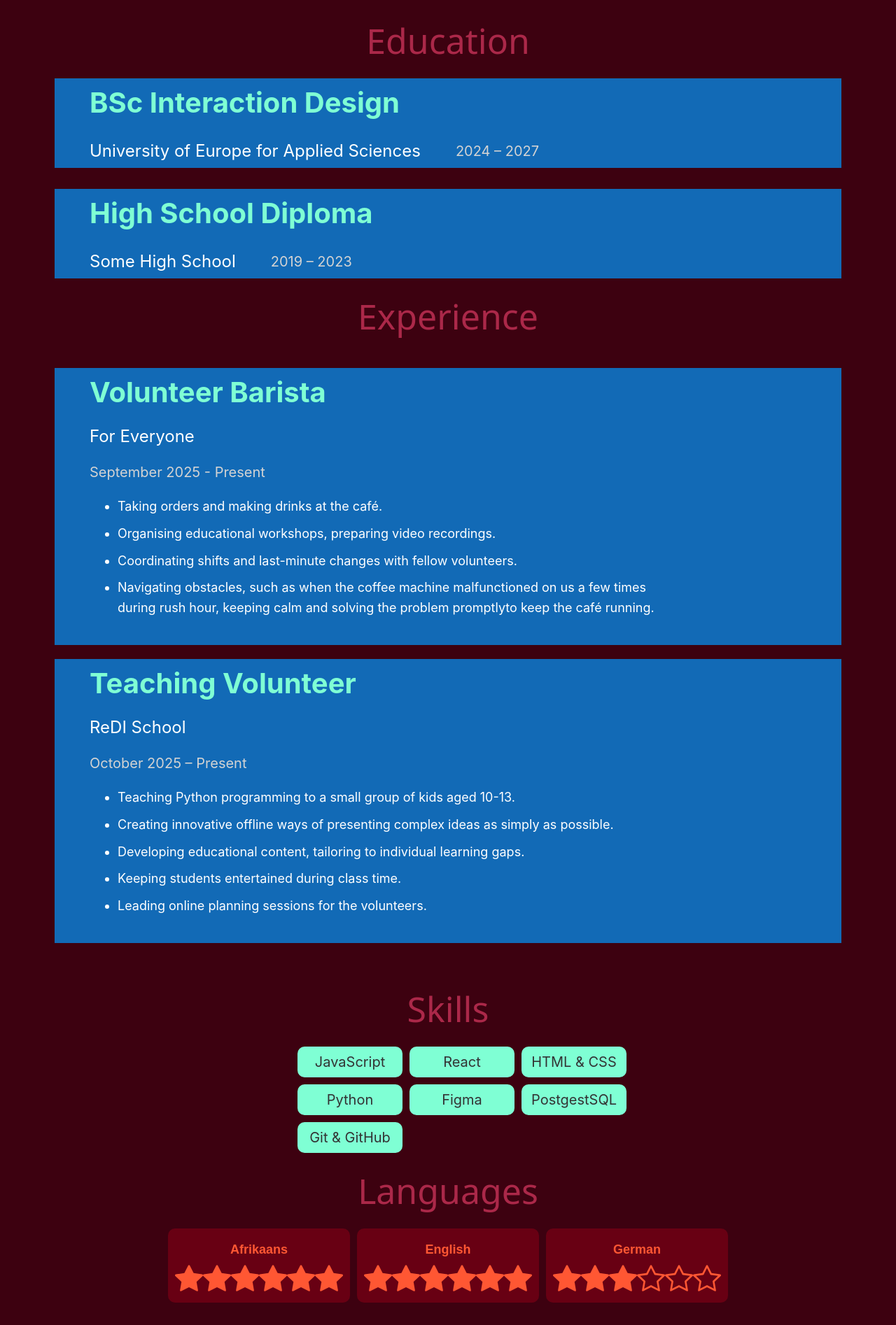
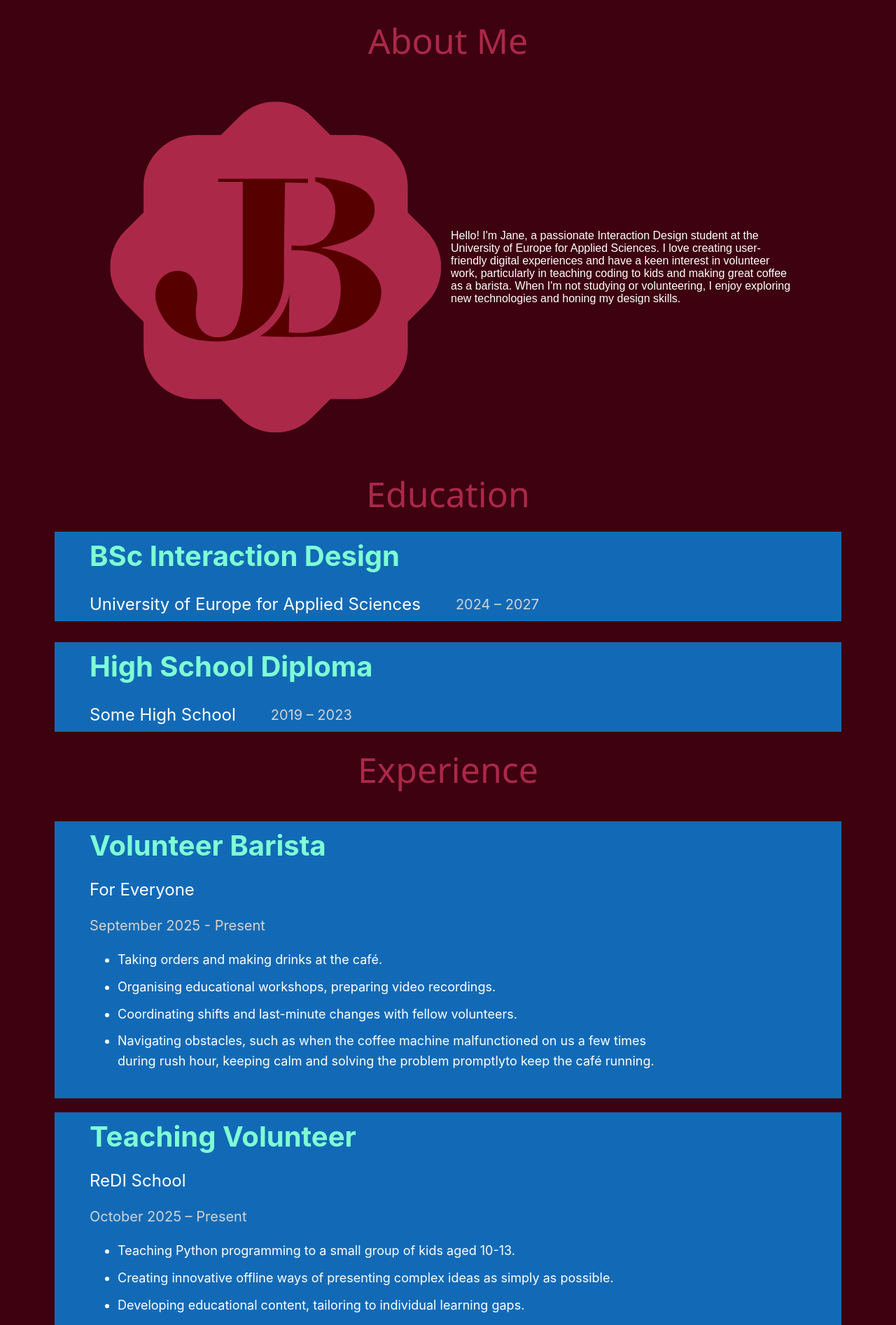
Before and after one commit to jane2800/janebooysen-webapp, a React (Create React App) app: page / in a window 1280 px wide. Shown: the part 104-1998 px from the top of the page at 70% size. Built offline with nearby package versions, Linux system fonts and the light colour scheme; a web font is replaced by a local one.

Commit message:
Added About Section

```diff
--- /dev/null
+++ b/src/components/About.jsx
@@ -0,0 +1,16 @@
+import styles from "./About.module.css";
+import logo from "../img/logo.png";
+
+
+export default function About() {
+    return (
+        <div className={styles.AboutPage}>
+            <div className={styles.AboutContainer}>
+                <img className={styles.AboutImage} src={logo} alt="Jane" />
+                <p className={styles.AboutText}>
+                    Hello! I'm Jane, a passionate Interaction Design student at the University of Europe for Applied Sciences. I love creating user-friendly digital experiences and have a keen interest in volunteer work, particularly in teaching coding to kids and making great coffee as a barista. When I'm not studying or volunteering, I enjoy exploring new technologies and honing my design skills.
+                </p>
+            </div>
+        </div>
+    );
+}
--- /dev/null
+++ b/src/components/About.module.css
@@ -0,0 +1,26 @@
+.AboutPage{
+    font-family: var(--font-secondary);
+    color: white;
+    padding: 20px;
+}
+
+.AboutContainer{
+    display: flex;
+    width: 80%;
+    margin: 0 auto;
+    flex-direction: row;
+    align-items: center;
+    justify-content: center;
+}
+
+.AboutImage img{
+    width: 10px;
+    height: 10px;
+    border-radius: 10px;
+    margin-bottom: 20px;
+}
+
+.AboutText{
+    font-family: var(--font-secondary);
+    color: var(--font-color);
+}
--- a/src/components/Language.module.css
+++ b/src/components/Language.module.css
@@ -17,6 +17,7 @@
     font-weight: bold;
     font-family: var(--font-secondary);
     margin: 10px;
+    color: var(--font-color);
     text-align: center;
 }
 .languageItem {
@@ -34,13 +35,11 @@
     flex-direction: row;
     align-items: center;
     justify-content: center;
-    color: var(--active--color);
-
 }
 
 .languageIcon {
     width: 40px;
     height: 40px;
-    margin-bottom: 5px;
-    color: --active-color;
+    margin: 2.5px;
+    color: var(--active--color);
 }
--- a/src/index.css
+++ b/src/index.css
@@ -14,6 +14,7 @@ code {
 }
 
 :root {
+  --font-color: #FFFFFF;
   --main-color: #680013;
   --accent-color: #AB2849;
   --background-color: #3D0110;
--- a/src/pages/CV.jsx
+++ b/src/pages/CV.jsx
@@ -4,13 +4,18 @@ import Title from "../components/Title.jsx";
 import Education from "../components/Education.jsx";
 
 import cvData from "../data/cv";
+import About from '../components/About.jsx';
 import Experience from '../components/Experience.jsx';
 import Skills from '../components/Skills.jsx';
 import Languages from '../components/Languages.jsx';
 
 function CV() {
   return (
+
       <div className={styles.CVPage} >
+        <Title text="About Me" />
+        <About />
+
         <Title text={"Education"} />
         <div className={styles.EducationList}>
           {cvData.education.map((item, index) => (
```
